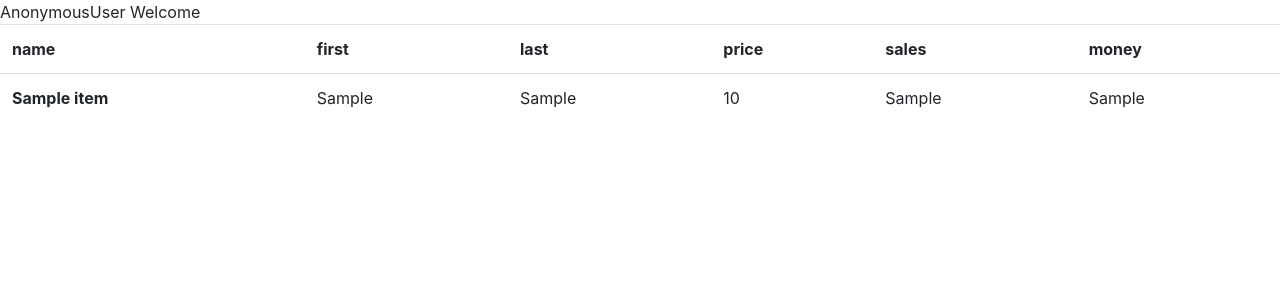
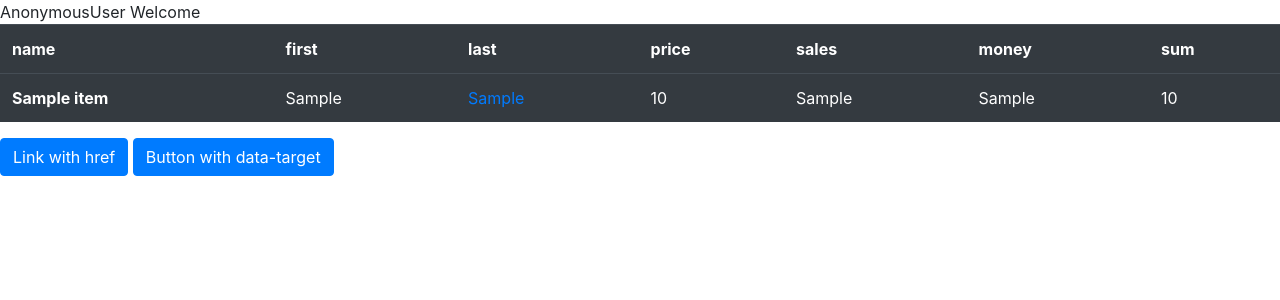
Before and after one commit to iryudragon01/shop, a Django app: template stock/templates/stock/index.html in a window 1280 px wide. Shown: the part 56-356 px from the top of the page. Run offline with Django 3.2, Linux system fonts and the light colour scheme; the template is opened without the code that fills it: most values are stand-ins (such as "Sample title", 1, 10 or a date in 2020); some libraries are stand-ins or nearby versions.

Commit message:
stock index not finish

```diff
--- a/stock/templates/stock/index.html
+++ b/stock/templates/stock/index.html
@@ -2,7 +2,7 @@
 {%block content%}
 {{ user }} Welcome
 {% if items %}
-<table class="table">
+<table class="table table-dark">
     <tr>
         <th>name</th>
         <th>first</th>
@@ -10,17 +10,38 @@
         <th>price</th>
         <th>sales</th>
         <th>money</th>
+        <th>sum</th>
     </tr>
-{% for item_name,item_first,item_last,item_price,item_sale,item_money in items %}
+{% for item_name,item_first,item_last,item_price,item_sale,item_money,item_sum in items %}
     <tr>
         <th>{{item_name}}</th>
         <td>{{item_first}}</td>
-        <td>{{item_last}}</td>
+        <td>
+            <a href="#{{item_name}}" data-toggle="collapse" role="button"
+               aria-expanded="false" aria-controls="collapse{{item_name}}">{{item_last}}</a>
+            <input name="{{item_name}}" id="collapse{{item_name}}" class="collapse" />
+
+        </td>
         <td>{{ item_price }}</td>
         <td>{{ item_sale }}</td>
         <td>{{item_money }}</td>
+        <td>{{ item_sum }}</td>
     </tr>
 {% endfor %}
 </table>
+
+<p>
+  <a class="btn btn-primary" data-toggle="collapse" href="#collapseExample" role="button" aria-expanded="false" aria-controls="collapseExample">
+    Link with href
+  </a>
+  <button class="btn btn-primary" type="button" data-toggle="collapse" data-target="#collapseExample" aria-expanded="false" aria-controls="collapseExample">
+    Button with data-target
+  </button>
+</p>
+<div class="collapse" id="collapseExample">
+  <div class="card card-body">
+    Anim pariatur cliche reprehenderit, enim eiusmod high life accusamus terry richardson ad squid. Nihil anim keffiyeh helvetica, craft beer labore wes anderson cred nesciunt sapiente ea proident.
+  </div>
+</div>
 {% endif %}
 {%endblock content%}
```
Also changed, not shown: stock/iryu/display.py (+15 -9 lines).
